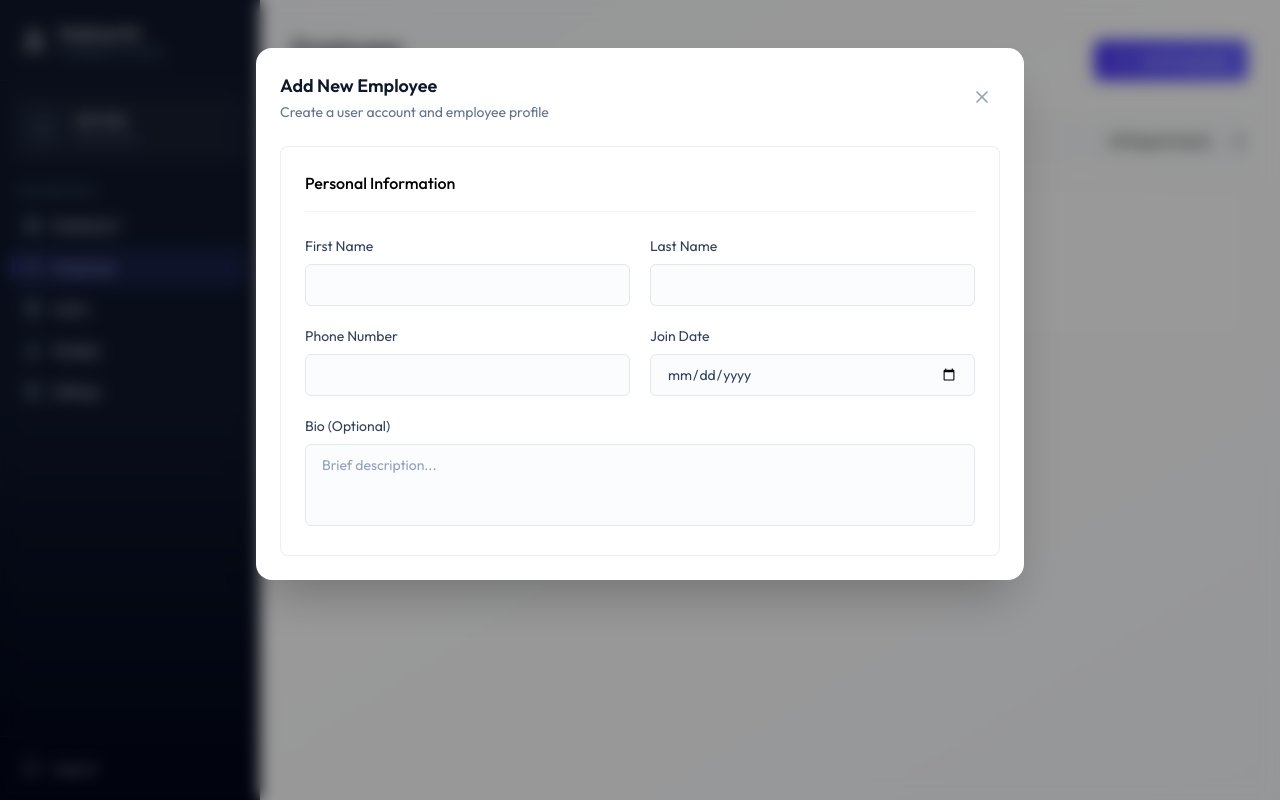
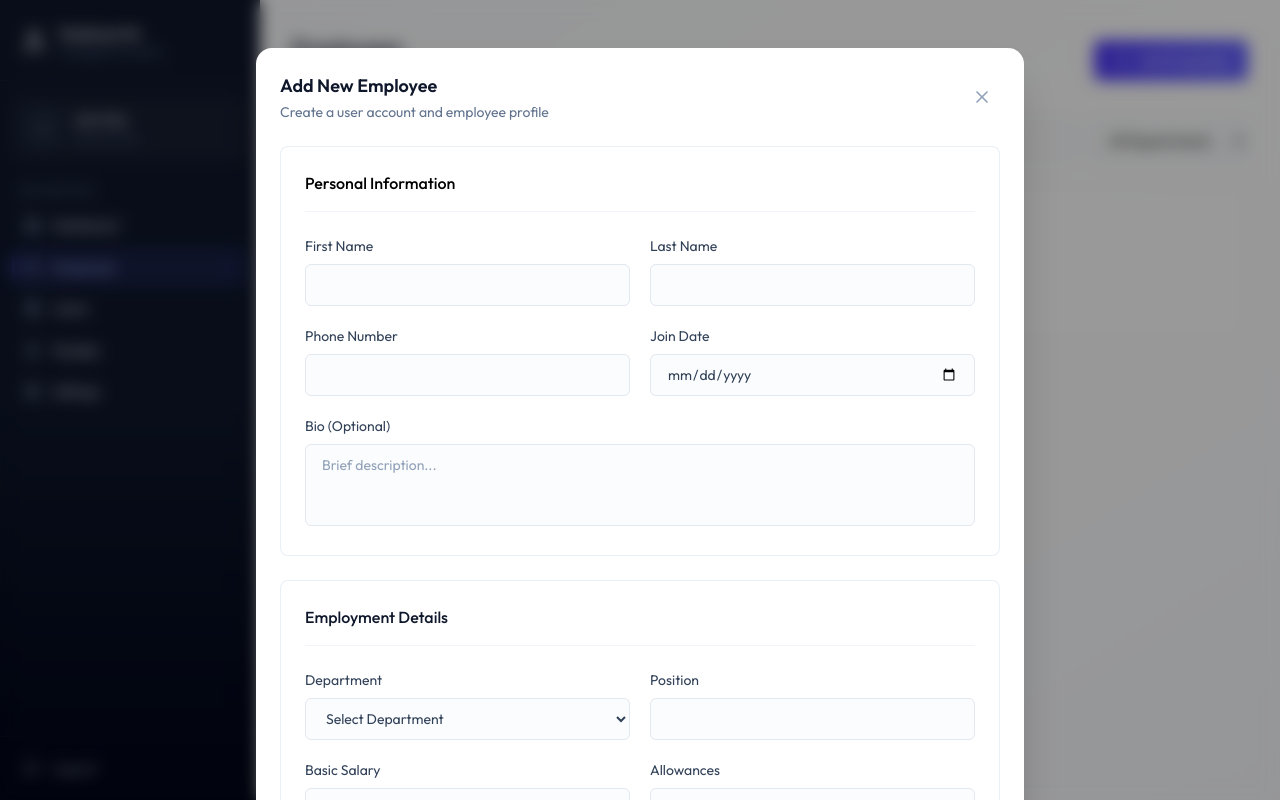
Before and after one commit to sheaf-hassan/employee_management_system, a React (Vite) app in the folder client/: page /employees in a window 1280 px wide. Both pictures are taken after typing "Sample" into the empty fields and a click on the button "Add Employee". Built offline with nearby package versions, Linux system fonts and the light colour scheme.

Commit message:
create employee_details section in employee form

```diff
--- a/client/src/components/EmployeeForm.jsx
+++ b/client/src/components/EmployeeForm.jsx
@@ -1,5 +1,6 @@
 import { useState } from "react";
 import { useNavigate } from "react-router-dom"
+import { DEPARTMENTS } from "../assets/assets";
 
 const EmployeeForm = ({initialData, onSuccess, onCancel}) => {
 
@@ -41,6 +42,54 @@
             </div>
         </div>
 
+        {/* Employment Details*/}
+        <div className="card p-5 sm:p-6">
+            <h3 className="text-base font-medium text-slate-900 mb-6 pb-4 border-b border-slate-100">
+                Employment Details
+            </h3>
+            <div className="grid grid-cols-1 sm:grid-cols-2 gap-5 text-sm text-slate-700">
+                <div>
+                    <label className="block mb-2">Department</label>
+                    <select name="department" defaultValue={initialData?.department || ""}>
+                        <option value="">Select Department</option>
+                        {DEPARTMENTS.map((deptName)=>(
+                            <option key={deptName} value={deptName}>
+                                {deptName}
+                            </option>
+                        ))}
+                    </select>
+                </div>
+                <div>
+                    <label className="block mb-2">Position</label>
+                    <input name="position" required defaultValue={initialData?.position}/>
+                </div>
+                <div>
+                    <label className="block mb-2">Basic Salary</label>
+                    <input type="number" name="basicSalary" required min="0" step="0.01" defaultValue={initialData?.basicSalary || 0}/>
+                </div>
+                <div>
+                    <label className="block mb-2">Allowances</label>
+                    <input type="number" name="allowances" required min="0" step="0.01" defaultValue={initialData?.allowances || 0}/>
+                </div>
+                <div>
+                    <label className="block mb-2">Deductions</label>
+                    <input type="number" name="deductions" required min="0" step="0.01" defaultValue={initialData?.deductions || 0}/>
+                </div>
+                {isEditMode && (
+                    <div>
+                        <label className="block mb-2">Status</label>
+                        <select name="employmentStatus" defaultValue={initialData?.employmentStatus}>
+                            <option value="ACTIVE">Active</option>
+                            <option value="InACTIVE">Inactive</option>
+                        </select>
+                    </div>
+                )}
+            </div>
+        </div>
+
+        {/* Account Setup */}
+
+        {/* Button */}
 
     </form>
   )
```
